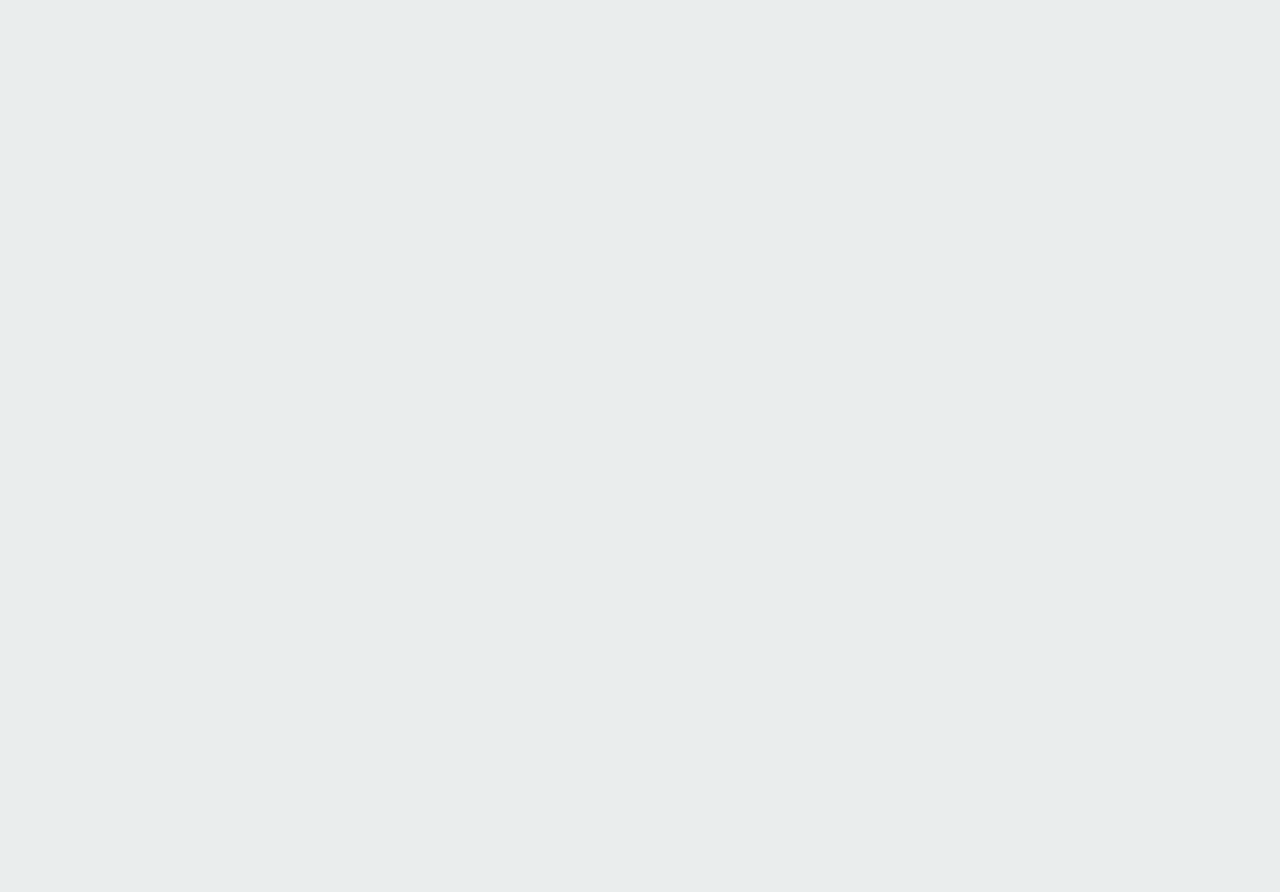
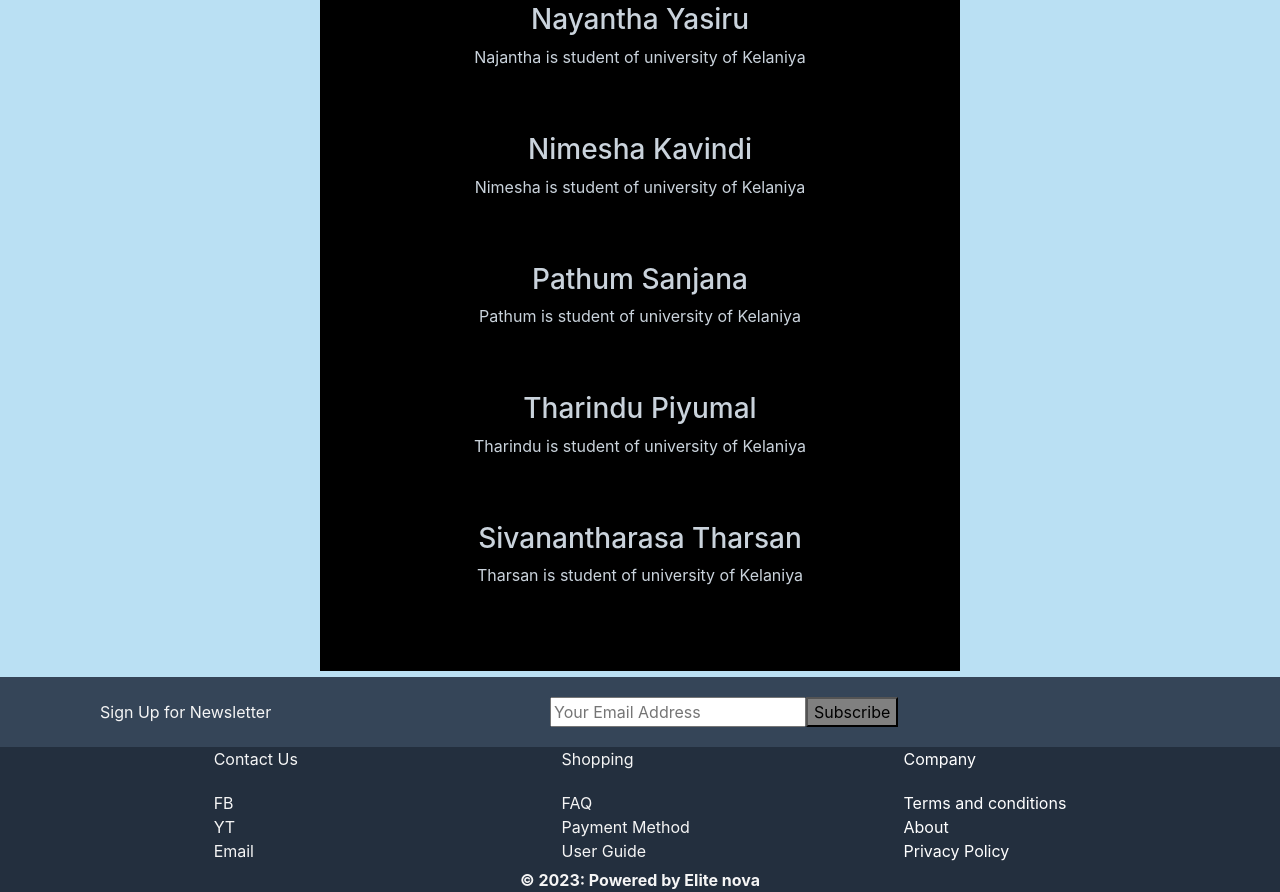
Before and after one commit to PiyumalT/ecommerce_system, a React (Create React App) app in the folder frontend/: page /About in a window 1280 px wide. Before the commit this address had no page. Shown: the part 420-1312 px from the top of the page. Before the commit the page ends 800 px from the top, so only its background shows below. Built offline with nearby package versions, Linux system fonts and the light colour scheme.

Commit message:
About page added

```diff
--- a/frontend/src/App.js
+++ b/frontend/src/App.js
@@ -7,9 +7,12 @@ import Checkout from './components/Checkout/Checkout';
 import Footer from './components/Footer/Footer'
 import Navbar from './components/Navbar/Navabar'
 
+
+
 //import{auth} from './firebase';
 import { useStateValue } from './StateProvider';
 import { useEffect } from 'react';
+import About from './pages/About/About';
 
 function App() {
 
@@ -20,7 +23,10 @@ function App() {
             <Route path="/checkout" element={<><Header/><Checkout/></>}/>
             {/*<Route path="/login" element={<Login/>}/>*/}
             <Route path="/" element={<><Header/><Navbar/><Home/><Footer/></>}/>
+            <Route path="/About" element={<><About/></>}/>
           </Routes>
+
+
 
 
 
--- a/frontend/src/components/Footer/Footer.css
+++ b/frontend/src/components/Footer/Footer.css
@@ -54,3 +54,12 @@
     text-align: center;
     font-weight: bold;
 }
+
+.link{
+    text-decoration: none;
+    color: white;
+}
+
+ .link:visited{
+    color: white;
+ }
--- a/frontend/src/components/Footer/Footer.js
+++ b/frontend/src/components/Footer/Footer.js
@@ -1,5 +1,6 @@
 import React from "react";
 import './Footer.css';
+import { Link } from 'react-router-dom'
 
 function Footer(){
     return(
@@ -16,27 +17,27 @@ function Footer(){
             </div>
             <div className="footer-area-link">
                 <div className="footer-area-link-area">
-                <span>ELITE NOVA</span>
-                        <p>Terms</p>
-                        <p>Lincence</p>
-                        <p>Market</p>
+                <span>Contact Us</span>
+                        <p>FB</p>
+                        <p>YT</p>
+                        <p>Email</p>
 
 
                 </div>
                 <div className="footer-area-link-area">
-                    <span>HELP</span>
+                    <span>Shopping</span>
 
-                        <p>Terms</p>
-                        <p>Lincence</p>
-                        <p>Market</p>
+                        <p>FAQ</p>
+                        <p>Payment Method</p>
+                        <p>User Guide</p>
 
                 </div>
                 <div className="footer-area-link-area">
-                    <span>OUR COMMUNITY</span>
+                    <span><Link className="link" to="/About" >Company</Link></span>
 
-                        <p>Terms</p>
-                        <p>Lincence</p>
-                        <p>Market</p>
+                        <p><Link className="link" to="/About" >Terms and conditions</Link></p>
+                        <p><Link className="link" to="/About" >About</Link></p>
+                        <p><Link className="link" to="/About" >Privacy Policy</Link></p>
 
                 </div>
             </div>
--- /dev/null
+++ b/frontend/src/pages/About/About.css
@@ -0,0 +1,28 @@
+.middle {
+    display: flex;
+    align-items: center;
+    justify-content: center;
+    height: auto;
+    background-color: rgb(186, 224, 243);
+    width:100%;
+    margin-right: 0;
+    margin-left: 0;
+
+}
+
+.box {
+    padding: 20px;
+    text-align: center;
+    width: 50%;
+    background-color:black;
+    color: #cad3dc;
+    margin-top: 6px;
+    margin-bottom: 6px;
+
+}
+
+.owner {
+    text-align: center;
+    color: #cad3dc;
+
+}
--- /dev/null
+++ b/frontend/src/pages/About/About.js
@@ -0,0 +1,48 @@
+import React from 'react'
+import Footer from '../../components/Footer/Footer'
+import Header from '../../components/Header/Header'
+import Navbar from '../../components/Navbar/Navabar'
+import './About.css'
+
+
+export default function About() {
+  return (
+    <div>
+        <Header/>
+        <Navbar/>
+        <div className="middle">
+
+           <div className="box">
+              <h1>About Us</h1>
+              <p>We are a company that specializes in providing high-quality products and services to our customers. Our
+               mission is to exceed expectations and build long-term relationships with our clients.</p>
+               <br/>
+               <hr/>
+               <h2>Meet Our Owners</h2>
+               <div class="owner" id="owner1">
+               <h3>Nayantha Yasiru</h3>
+               <p> Najantha is student of university of Kelaniya</p><br/><br/>
+               </div>
+               <div class="owner" id="owner2">
+               <h3>Nimesha Kavindi</h3>
+               <p>Nimesha is student of university of Kelaniya</p><br/><br/>
+               </div>
+               <div class="owner" id="owner3">
+               <h3>Pathum Sanjana</h3>
+               <p>Pathum is student of university of Kelaniya</p><br/><br/>
+               </div>
+               <div class="owner" id="owner4">
+               <h3>Tharindu Piyumal</h3>
+               <p>Tharindu is student of university of Kelaniya</p><br/><br/>
+               </div>
+               <div class="owner" id="owner5">
+               <h3>Sivanantharasa Tharsan</h3>
+               <p>Tharsan is student of university of Kelaniya</p><br/><br/>
+               </div>
+           </div>
+
+        </div>
+        <Footer/>
+    </div>
+  )
+}
```
